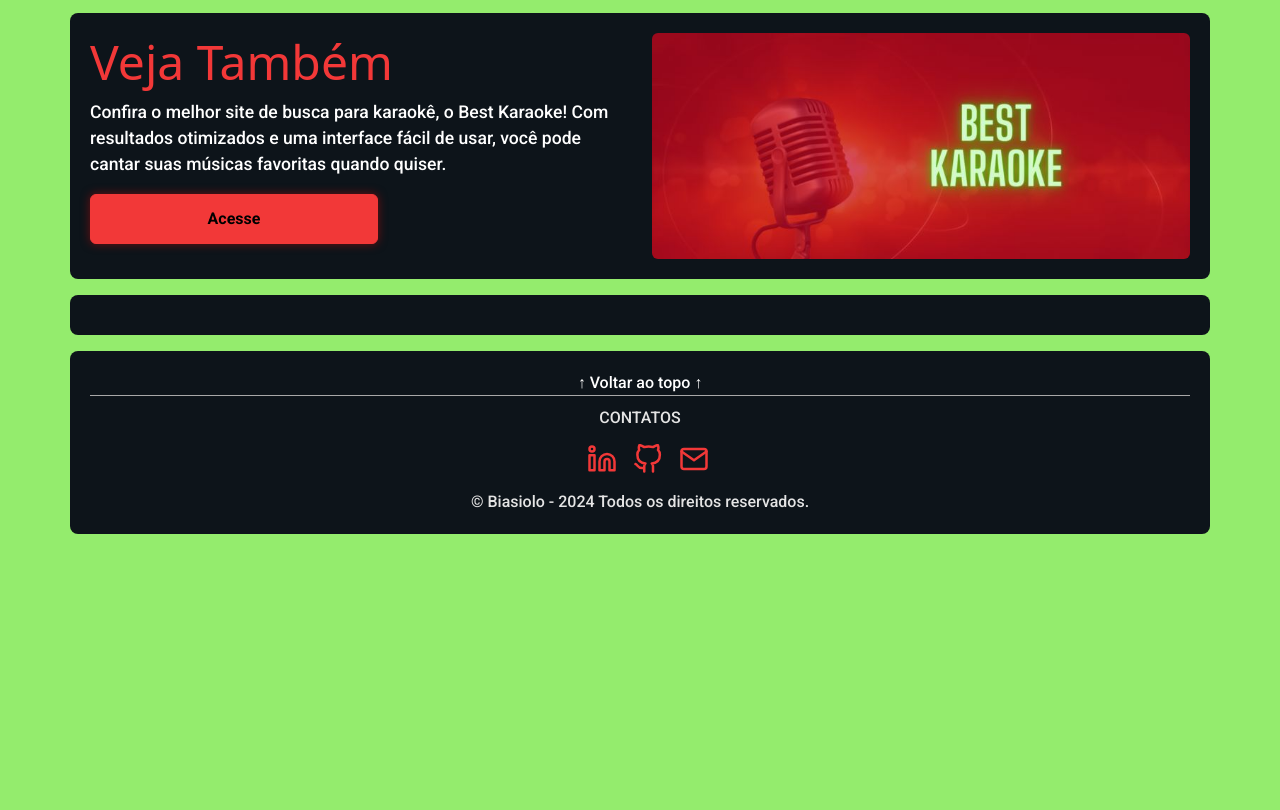
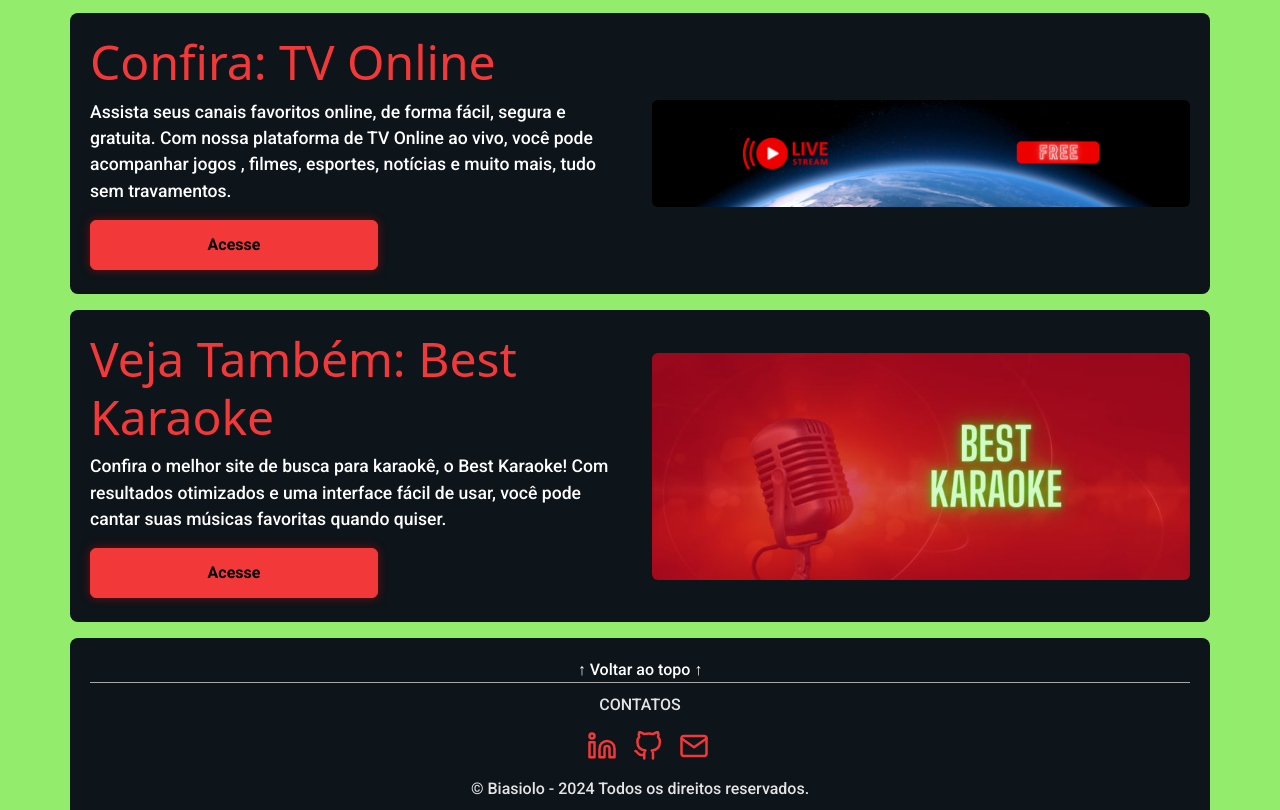
Before and after one commit to Biasiolo/new-snake-game, a website built with Parcel: page src/index.html in a window 1280 px wide. Shown: the part 1689-2499 px from the top of the page. Before the commit the page ends 2223 px from the top, so only its background shows below. Built offline with nearby package versions, Linux system fonts and the light colour scheme; a web font is replaced by a local one.

Commit message:
organizada

```diff
--- a/src/index.html
+++ b/src/index.html
@@ -145,13 +145,36 @@
     <div class="container2 d-flex justify-content-center mt-3">
         <a href="https://beta.publishers.adsterra.com/referral/wjfZeQkHAw" target="_blank"><img class="mb-1 img-fluid rounded" alt="banner" src="https://landings-cdn.adsterratech.com/referralBanners/png/468%20x%2060%20px.png" /></a>
     </div>
+
+
+
+
+    <section class="ad m-3">
+        <div class="container">
+            <div class="row justify-content-center align-items-center">
+                <div class="col-md-6">
+                    <h2 class="titulo">Confira: TV Online</h2>
+                    <div class="ad-content">
+                        <p>Assista seus canais favoritos online, de forma fácil, segura e gratuita. Com nossa plataforma
+                            de TV Online ao vivo, você pode acompanhar jogos , filmes, esportes, notícias e muito mais,
+                            tudo sem travamentos.</p>
+                        <a href="https://tv-online.vercel.app/" class="btn btn-danger mb-1"
+                            target="_blank">Acesse</a>
+                    </div>
+                </div>
+                <div class="col-md-6 ">
+                    <a href="https://tv-online.vercel.app/" target="_blank"><img src="./images/header1.png"
+                            class="img-fluid rounded" alt="TV Online"></a>
+                </div>
+            </div>
+        </div>
+    </section>
     <!-- Ad Section -->
     <section class="ad m-3">
         <div class="container">
-
-            <div class="row">
+            <div class="row justify-content-center align-items-center">
                 <div class="col-md-6">
-                    <h2 class="titulo">Veja Também</h2>
+                    <h2 class="titulo">Veja Também: Best Karaoke</h2>
                     <div class="ad-content">
                         <p>Confira o melhor site de busca para karaokê, o Best Karaoke! Com resultados otimizados e uma
                             interface fácil de usar, você pode cantar suas músicas favoritas quando quiser.</p>
@@ -166,21 +189,6 @@
             </div>
         </div>
     </section>
-    <section class="ad2 m-3">
-        <div class="container">
-
-            <div class="row">
-                <div class="col-md-12">
-                    <script async="async" data-cfasync="false" async src="//pl23272683.highcpmgate.com/caf4b045e6955f6f973990190a2ea5e2/invoke.js"></script>
-                    <div id="container-caf4b045e6955f6f973990190a2ea5e2"></div>
-
-                </div>
-            </div>
-        </div>
-    </section>
-
-
-
 
     <!-- Footer -->
     <div class="container">
@@ -202,7 +210,7 @@
                             </a>
                         </li>
                         <li>
-                            <a href="mailto:biasiolorafael@gmail.com" target="_blank">
+                            <a href="mailto:bestkaraokeapp@gmail.com" target="_blank">
                                 <img src="./images/mail.svg" alt="logo mail">
                             </a>
                         </li>
```
Also changed, not shown: src/images/favtv.png (added), src/images/header1.png (added).
